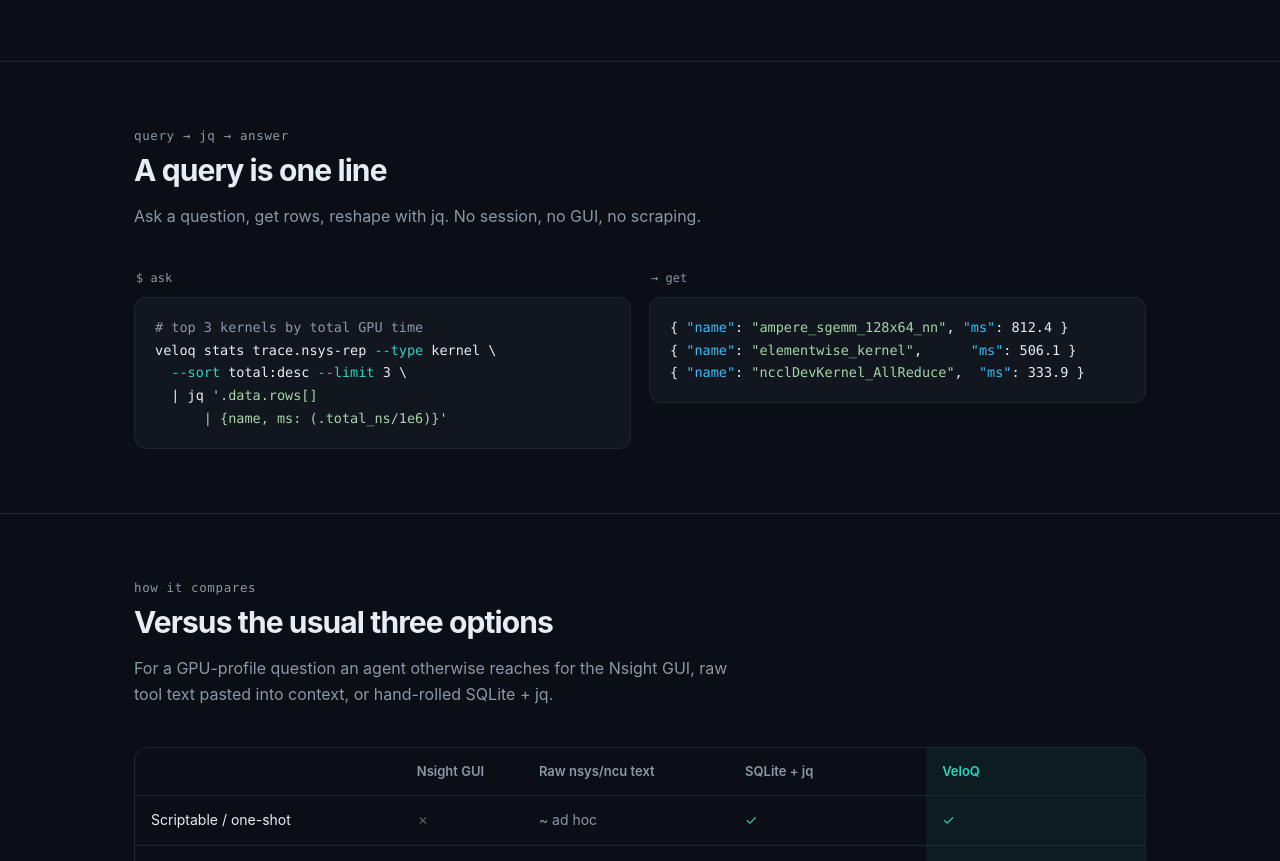
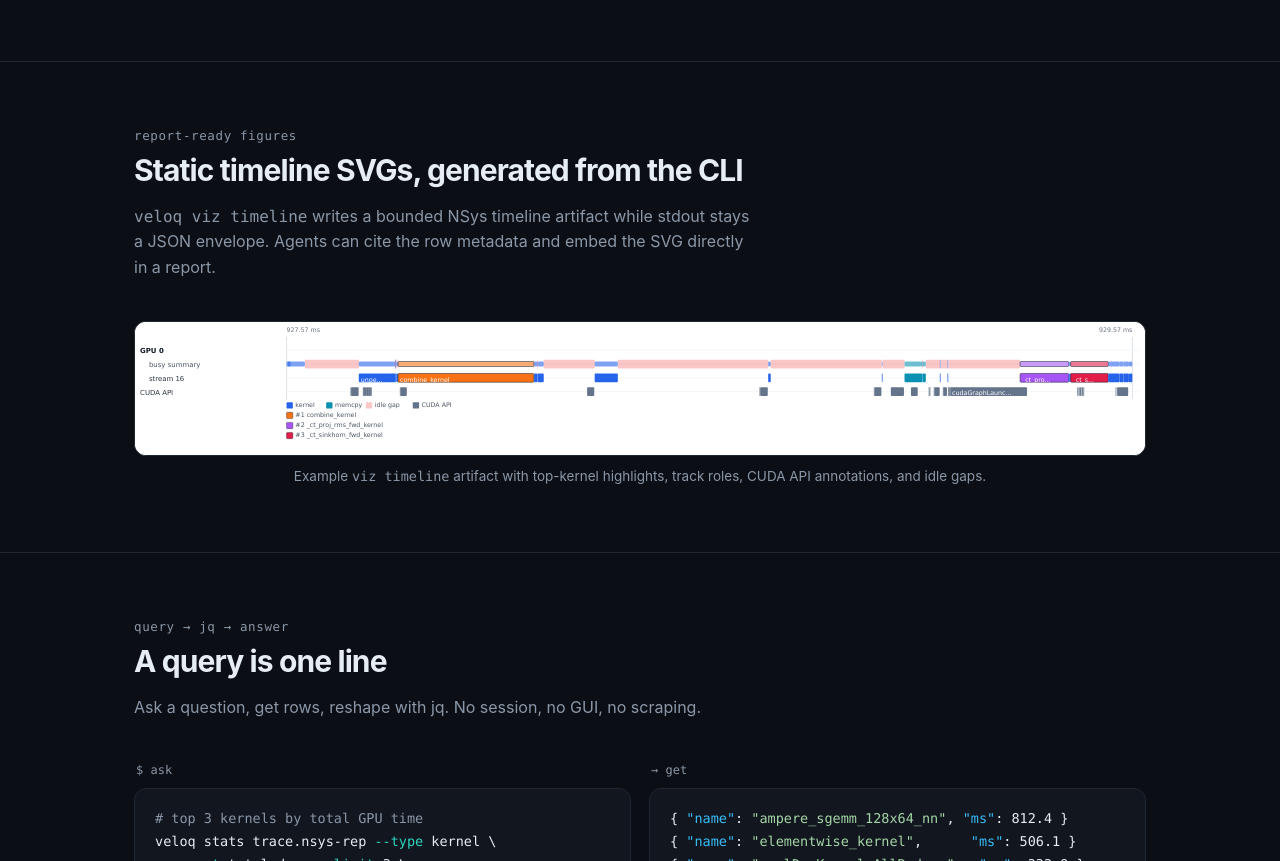
Before and after one commit to lucifer1004/VeloQ, a plain HTML site: page docs/index.html in a window 1280 px wide. Shown: the part 1426-2287 px from the top of the page. Drawn offline with Linux system fonts and the light colour scheme.

Commit message:
docs(site): showcase nsys timeline figure

```diff
--- a/docs/index.html
+++ b/docs/index.html
@@ -338,6 +338,24 @@
         font-family: var(--mono);
         color: var(--accent);
         font-size: 12px;
+      }
+
+      .timeline-figure {
+        margin: 26px 0 0;
+      }
+      .timeline-figure img {
+        display: block;
+        width: 100%;
+        height: auto;
+        background: #ffffff;
+        border: 1px solid var(--border);
+        border-radius: 12px;
+      }
+      .timeline-figure figcaption {
+        margin-top: 10px;
+        color: var(--muted);
+        font-size: 13.5px;
+        text-align: center;
       }
 
       /* ---- code blocks ---- */
@@ -685,6 +703,32 @@
         </div>
       </section>
 
+      <!-- FIGURE -->
+      <section id="figures">
+        <div class="wrap">
+          <div class="section-head">
+            <p class="kicker">report-ready figures</p>
+            <h2>Static timeline SVGs, generated from the CLI</h2>
+            <p>
+              <code>veloq viz timeline</code> writes a bounded NSys timeline
+              artifact while stdout stays a JSON envelope. Agents can cite the
+              row metadata and embed the SVG directly in a report.
+            </p>
+          </div>
+          <figure class="timeline-figure">
+            <img
+              src="assets/examples/nsys-timeline.svg"
+              alt="Example VeloQ NSys timeline SVG with GPU, stream, CUDA API, idle gaps, and highlighted kernels"
+              loading="lazy"
+            />
+            <figcaption>
+              Example <code>viz timeline</code> artifact with top-kernel
+              highlights, track roles, CUDA API annotations, and idle gaps.
+            </figcaption>
+          </figure>
+        </div>
+      </section>
+
       <!-- EXAMPLE -->
       <section id="example">
         <div class="wrap">
```
Also changed, not shown: docs/assets/examples/nsys-timeline.svg (added), 1 other file.
